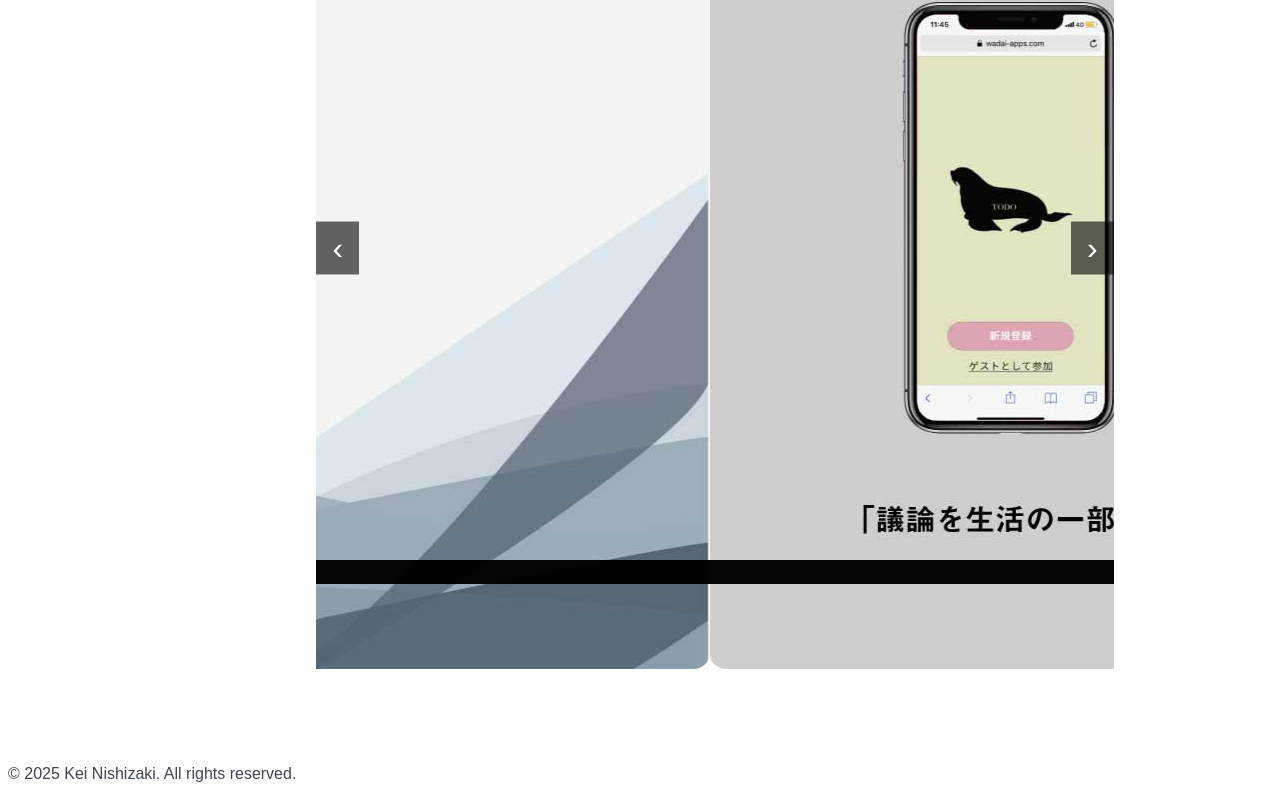
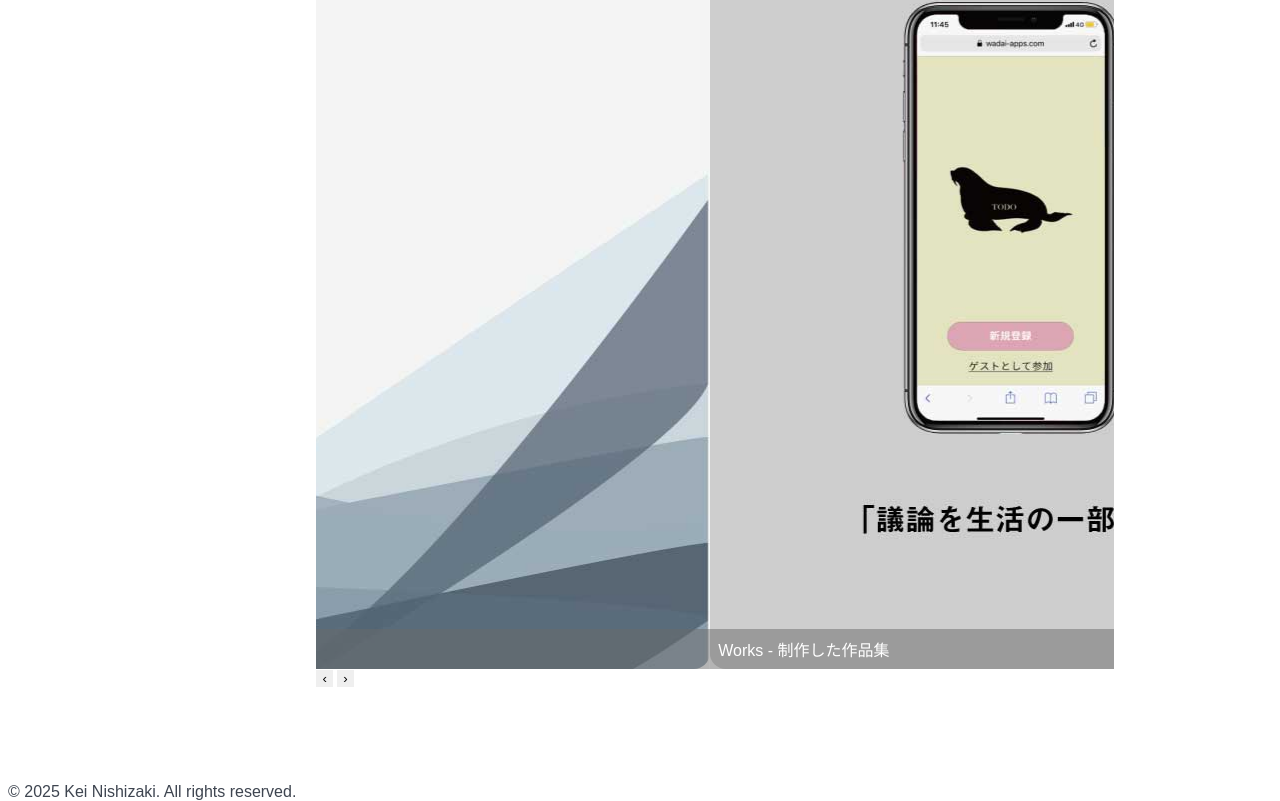
Before and after one commit to KeiNishizaki/Portfolio_v2, a plain HTML site: page public/index.html in a window 1280 px wide. Shown: the part 4574-5375 px from the top of the page. Drawn offline with nearby package versions, Linux system fonts and the light colour scheme.

Commit message:
202505202355_コンテンツ部分のスライド部分修正

```diff
--- a/public/css/indexstyle.css
+++ b/public/css/indexstyle.css
@@ -160,6 +160,7 @@ ul {
   display: flex;
   justify-content: center;
   align-items: center;
+  position: relative; /* ← これを追加するのが重要！ */
 }
 .slide img {
   max-width: 100%;
@@ -173,14 +174,19 @@ ul {
 /* キャプション */
 .caption {
   position: absolute;
-  bottom: 10%;
+  bottom: 0;
   left: 0;
   width: 100%;
   color: white;
-  background: rgba(0,0,0,0.5);
-  padding: 0rem;
+  background: rgba(106, 106, 106, 0.5);
+  padding: 0.5rem;
   font-size: 1rem;
+  box-sizing: border-box;
 }
+css
+コピーする
+編集する
+
 
 /* ナビゲーション矢印 */
 .nav {
--- a/public/index.html
+++ b/public/index.html
@@ -35,7 +35,7 @@
 
     </head>
     <header>
-        <div id="cursor" class="cursor" style="opacity: 1; top: 450px; left: 2848px;"></div>
+        <!-- <div id="cursor" class="cursor" style="opacity: 1; top: 450px; left: 2848px;"></div> -->
 
     </header>
 
```
